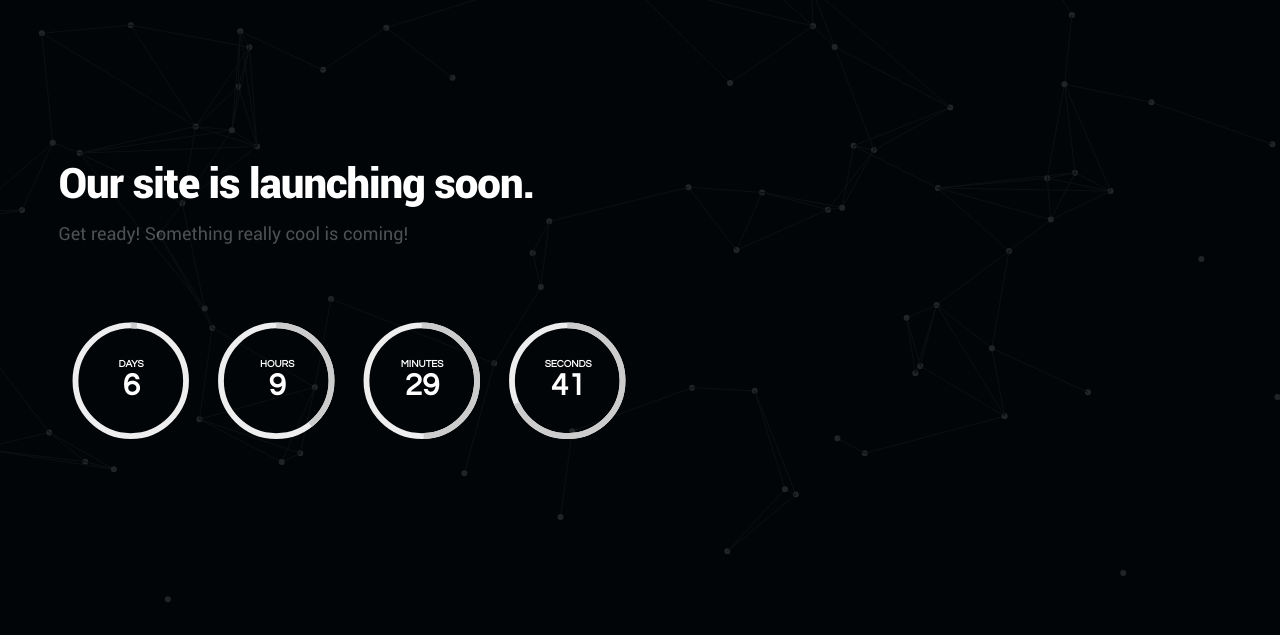
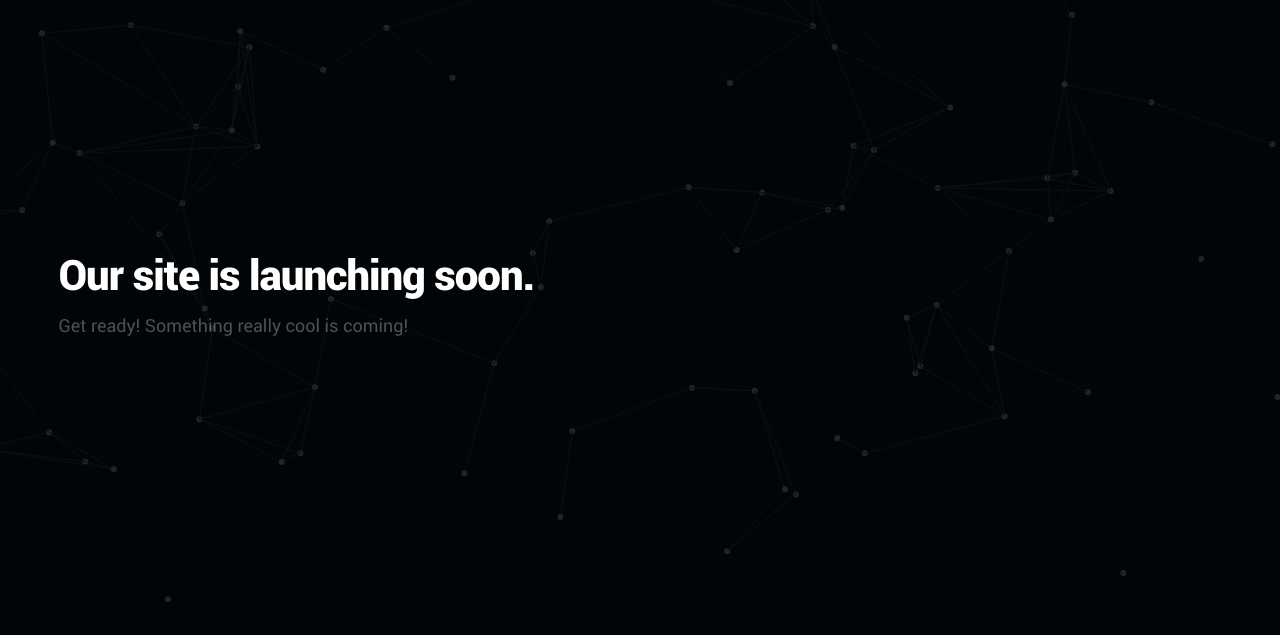
Before and after one commit to bsharpband/bsharpband, a plain HTML site: page index.html in a window 1280 px wide. Shown: the part 165-800 px from the top of the page. Drawn offline with Linux system fonts and the light colour scheme.

Commit message:
Update index.html

```diff
--- a/index.html
+++ b/index.html
@@ -76,9 +76,6 @@
 				  			<p>
 							Get ready! Something really cool is coming!
 				  			</p>
-				  			<br>
-				  			<div id="DateCountdown" data-date="2020-12-29 20:00:00"></div>
-
 			  			</div>
 			   	</div> <!-- /twelve -->
 		   	</div> <!-- /row -->
```
